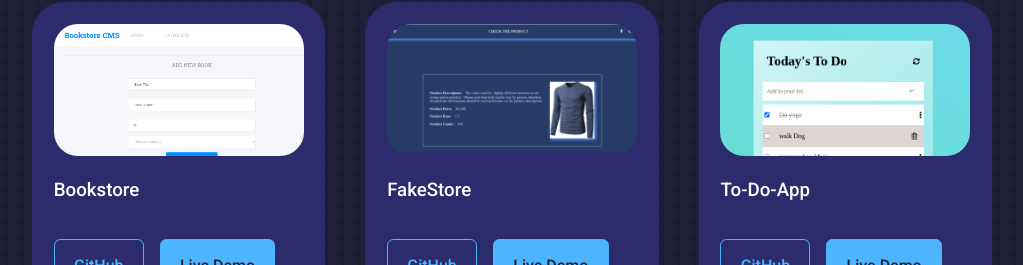
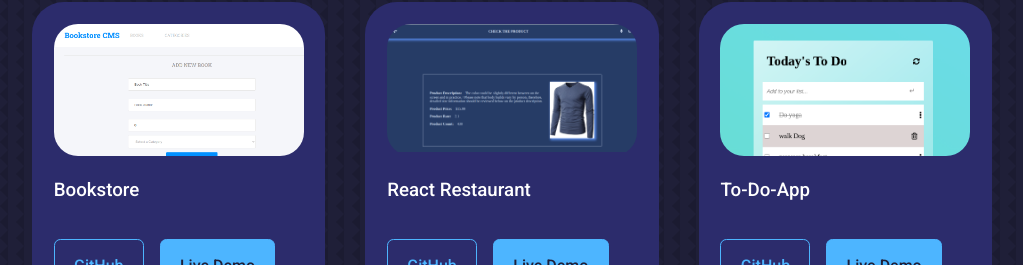
Before and after one commit to athifahamedj/portfolio, a React (Create React App) app: page / in a window 1280 px wide. Shown: the part 1786-2051 px from the top of the page, without its empty margins (128-1151 px from the left). Built offline with nearby package versions, Linux system fonts and the light colour scheme.

Commit message:
Update Portfolio.jsx

```diff
--- a/src/components/portfolio/Portfolio.jsx
+++ b/src/components/portfolio/Portfolio.jsx
@@ -20,10 +20,12 @@ const Portfolio = () => {
     },
     {
       id: 2,
-      title: 'FakeStore',
+      title: 'React Restaurant',
       img: IMG4,
-      link: 'https://angry-yalow-17c6ab.netlify.app/',
-      github: 'https://github.com/Meri-MG/metrics-webapp---react',
+      link: 'https://athif-react-restaurant.netlify.app',
+      github:'https://github.com/athifahamedj/food-order-app.git',
+//       link: 'https://angry-yalow-17c6ab.netlify.app/',
+//       github: 'https://github.com/Meri-MG/metrics-webapp---react',
     },
     {
       id: 3,
```
